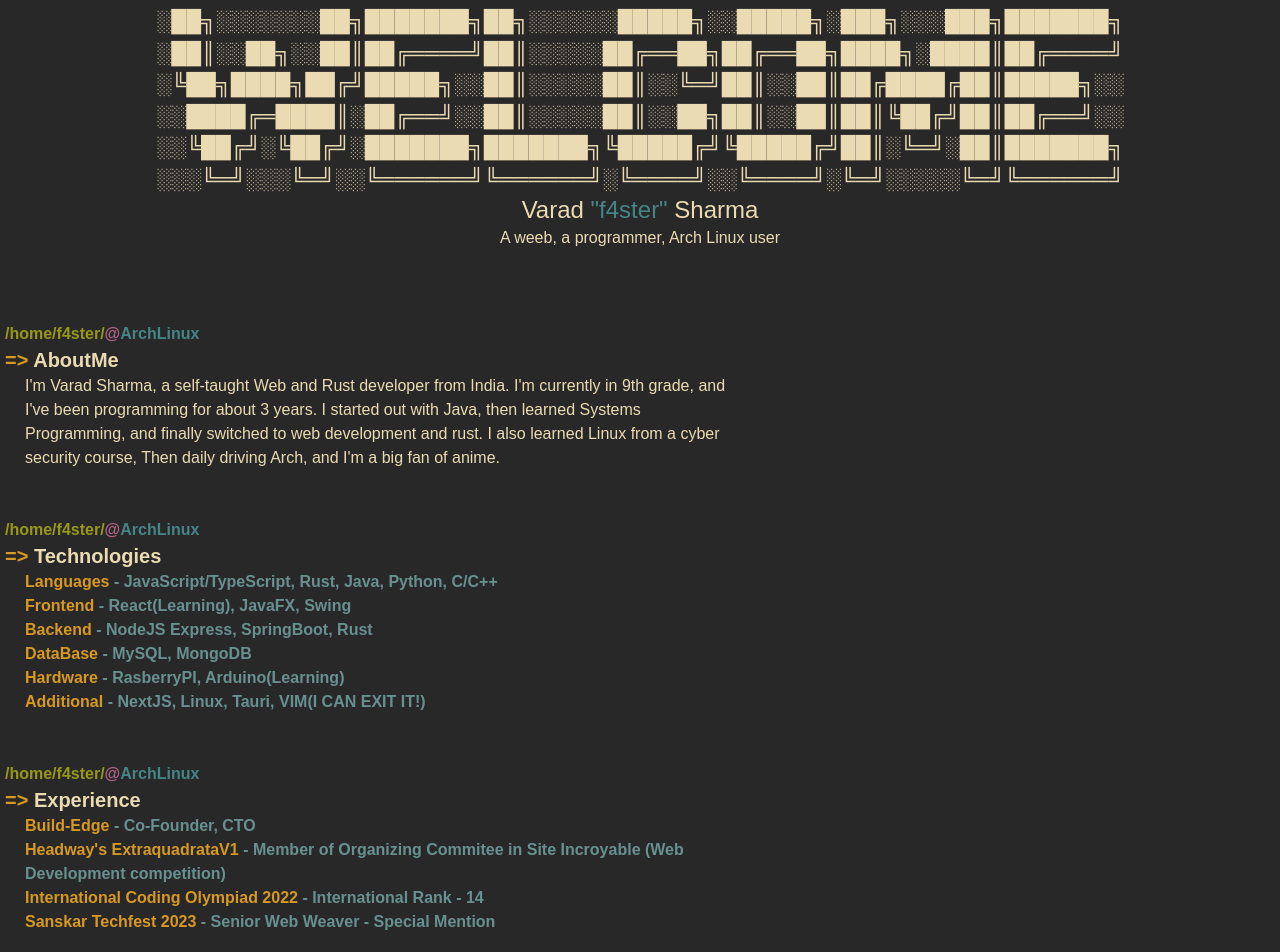
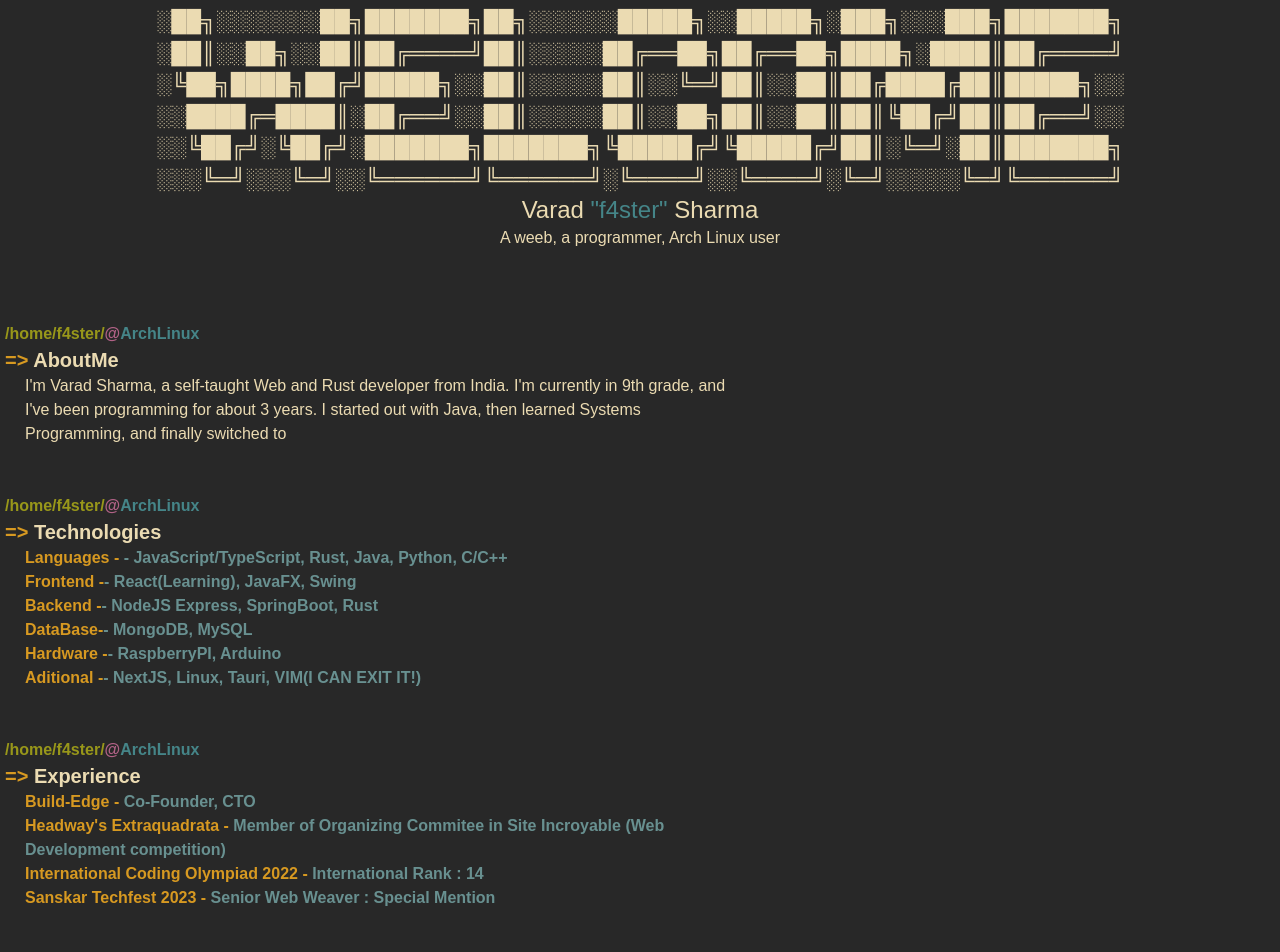
Before and after one commit to Varad-Codes/varadcodes, a React (Vite) app: page / in a window 1280 px wide. Shown: the top 952 px of the page. Built offline with nearby package versions, Linux system fonts and the light colour scheme.

Commit message:
Animated 50%

```diff
--- a/package.json
+++ b/package.json
@@ -15,7 +15,8 @@
     "@mui/icons-material": "^5.11.16",
     "@mui/material": "^5.13.0",
     "react": "^18.2.0",
-    "react-dom": "^18.2.0"
+    "react-dom": "^18.2.0",
+    "react-type-animation": "^3.1.0"
   },
   "devDependencies": {
     "@types/react": "^18.0.28",
--- a/src/components/AboutMe.jsx
+++ b/src/components/AboutMe.jsx
@@ -1,13 +1,23 @@
 /* eslint-disable react/no-unescaped-entities */
+import { TypeAnimation } from 'react-type-animation';
 import Prompt from "./ui/Prompt";
 
 const AboutMe = () => {
     return (
         <>
             <Prompt CMD={"AboutMe"} />
-            <p className="cmd-output">
-                I'm Varad Sharma, a self-taught Web and Rust developer from India. I'm currently in 9th grade, and I've been programming for about 3 years. I started out with Java, then learned Systems Programming, and finally switched to web development and rust. I also learned Linux from a cyber security course, Then daily driving Arch, and I'm a big fan of anime.
-            </p>
+            <TypeAnimation
+              sequence={[
+                  "I'm Varad Sharma, a self-taught Web and Rust developer from India. I'm currently in 9th grade, and I've been programming for about 3 years. I started out with Java, then learned Systems Programming, and finally switched to web development and rust. I also learned Linux from a cyber security course, Then daily driving Arch, and I'm a big fan of anime."
+
+              ]}
+              wrapper="p"
+              speed={75}
+              /* style={{ fontSize: '2em', display: 'inline-block' }} */
+              repeat={0}
+              cursor={false}
+              className="cmd-output"
+            />
             <br />
             <br />
         </>
--- a/src/components/Education.jsx
+++ b/src/components/Education.jsx
@@ -1,3 +1,4 @@
+import { TypeAnimation } from 'react-type-animation';
 import Prompt from "./ui/Prompt";
 
 const Education = () => {
@@ -5,11 +6,27 @@ const Education = () => {
         <>
             <Prompt CMD={"Education"} />
 
-            <div>
-                <h1 className="cmd-output">
-                    <p className="text-yellow font-bold">KG1 -{">"} Current(9th): <span className="text-cyan font-bold">Delhi Public School Kolar Road, Bhopal, Madhya Pradesh</span></p>
-                    {/* <p className="text/* -yellow font-bold">Playschool: <span className="text-cyan font-bold">Lovedale Preschool Bhopal, Madhya Pradesh</span></p> */}
-                </h1>
+            <div className="cmd-output">
+            <TypeAnimation
+              sequence={[
+                  "KG-1 -> Current: "
+              ]}
+              wrapper="span"
+              speed={50}
+              repeat={0}
+              cursor={false}
+              className="text-yellow"
+            />
+            <TypeAnimation
+              sequence={[
+                  " Delhi Public School Kolar Road Bhopal"
+              ]}
+              wrapper="span"
+              speed={50}
+              repeat={0}
+              cursor={false}
+              className="text-cyan"
+            />
             </div>
 
             <br />
--- a/src/components/Experience.jsx
+++ b/src/components/Experience.jsx
@@ -1,3 +1,4 @@
+import { TypeAnimation } from 'react-type-animation';
 import Prompt from './ui/Prompt';
 
 const Experience = () => {
@@ -5,11 +6,89 @@ const Experience = () => {
         <>
             <Prompt CMD={"Experience"}/>
             <ol className="cmd-output font-bold">
-                <li className='text-cyan'><span className='text-yellow'>Build-Edge</span> - Co-Founder, CTO</li>
-                <li className='text-cyan'><span className='text-yellow'>Headway&#39;s ExtraquadrataV1</span> - Member of Organizing Commitee in Site Incroyable (Web Development competition)</li>
-                <li className='text-cyan'><span className='text-yellow'>International Coding Olympiad 2022</span> - International Rank - 14</li>
-                <li className='text-cyan'><span className='text-yellow'>Sanskar Techfest 2023</span> - Senior Web Weaver - Special Mention</li>
-                {/* TODO : Add more web related projects */}
+            <TypeAnimation
+              sequence={[
+                  "Build-Edge - "
+              ]}
+              wrapper="span"
+              speed={50}
+              repeat={0}
+              cursor={false}
+              className="text-yellow"
+            />
+            <TypeAnimation
+              sequence={[
+                  " Co-Founder, CTO"
+              ]}
+              wrapper="span"
+              speed={50}
+              repeat={0}
+              cursor={false}
+              className="text-cyan"
+            />
+              <br/>
+            <TypeAnimation
+              sequence={[
+                  "Headway's Extraquadrata -"
+              ]}
+              wrapper="span"
+              speed={50}
+              repeat={0}
+              cursor={false}
+              className="text-yellow"
+            />
+            <TypeAnimation
+              sequence={[
+                  " Member of Organizing Commitee in Site Incroyable (Web Development competition)"
+              ]}
+              wrapper="span"
+              speed={50}
+              repeat={0}
+              cursor={false}
+              className="text-cyan"
+            />
+              <br/>
+            <TypeAnimation
+              sequence={[
+                  "International Coding Olympiad 2022 -"
+              ]}
+              wrapper="span"
+              speed={50}
+              repeat={0}
+              cursor={false}
+              className="text-yellow"
+            />
+            <TypeAnimation
+              sequence={[
+                  " International Rank : 14"
+              ]}
+              wrapper="span"
+              speed={50}
+              repeat={0}
+              cursor={false}
+              className="text-cyan"
+            />
+              <br/>
+            <TypeAnimation
+              sequence={[
+                  "Sanskar Techfest 2023 - "
+              ]}
+              wrapper="span"
+              speed={50}
+              repeat={0}
+              cursor={false}
+              className="text-yellow"
+            />
+            <TypeAnimation
+              sequence={[
+                  " Senior Web Weaver : Special Mention"
+              ]}
+              wrapper="span"
+              speed={50}
+              repeat={0}
+              cursor={false}
+              className="text-cyan"
+            />
             </ol>
             <br />
             <br />
--- a/src/components/TechStack.jsx
+++ b/src/components/TechStack.jsx
@@ -1,3 +1,5 @@
+import { TypeAnimation } from 'react-type-animation';
+
 import Prompt from "./ui/Prompt";
 
 const TechStack = () => {
@@ -5,12 +7,132 @@ const TechStack = () => {
         <>
             <Prompt CMD={"Technologies"} />
             <ol className="font-bold cmd-output">
-                <li><span className="text-yellow">Languages</span><span className="text-cyan"> - JavaScript/TypeScript, Rust, Java, Python, C/C++</span></li>
-                <li><span className="text-yellow">Frontend</span><span className="text-cyan"> - React(Learning), JavaFX, Swing</span></li>
-                <li><span className="text-yellow">Backend</span><span className="text-cyan"> - NodeJS Express, SpringBoot, Rust</span></li>
-                <li><span className="text-yellow">DataBase</span><span className="text-cyan"> - MySQL, MongoDB</span></li>
-                <li className="text-cyan"><span className="text-yellow">Hardware</span> - RasberryPI, Arduino(Learning)</li>
-                <li><span className="text-yellow">Additional</span><span className="text-cyan"> - NextJS, Linux, Tauri, VIM(I CAN EXIT IT!)</span></li>
+            <TypeAnimation
+              sequence={[
+                  "Languages - "
+              ]}
+              wrapper="span"
+              speed={50}
+              repeat={0}
+              cursor={false}
+              className="text-yellow"
+            />
+            <TypeAnimation
+              sequence={[
+                  "- JavaScript/TypeScript, Rust, Java, Python, C/C++ "
+              ]}
+              wrapper="span"
+              speed={50}
+              repeat={0}
+              cursor={false}
+              className="text-cyan"
+            />
+              <br/>
+            <TypeAnimation
+              sequence={[
+                  "Frontend -"
+              ]}
+              wrapper="span"
+              speed={50}
+              repeat={0}
+              cursor={false}
+              className="text-yellow"
+            />
+            <TypeAnimation
+              sequence={[
+                  "- React(Learning), JavaFX, Swing"
+              ]}
+              wrapper="span"
+              speed={50}
+              repeat={0}
+              cursor={false}
+              className="text-cyan"
+            />
+              <br/>
+            <TypeAnimation
+              sequence={[
+                  "Backend -"
+              ]}
+              wrapper="span"
+              speed={50}
+              repeat={0}
+              cursor={false}
+              className="text-yellow"
+            />
+            <TypeAnimation
+              sequence={[
+                  "- NodeJS Express, SpringBoot, Rust"
+              ]}
+              wrapper="span"
+              speed={50}
+              repeat={0}
+              cursor={false}
+              className="text-cyan"
+            />
+              <br/>
+            <TypeAnimation
+              sequence={[
+                  "DataBase-"
+              ]}
+              wrapper="span"
+              speed={50}
+              repeat={0}
+              cursor={false}
+              className="text-yellow"
+            />
+            <TypeAnimation
+              sequence={[
+                  "- MongoDB, MySQL"
+              ]}
+              wrapper="span"
+              speed={50}
+              repeat={0}
+              cursor={false}
+              className="text-cyan"
+            />
+              <br/>
+            <TypeAnimation
+              sequence={[
+                  "Hardware -"
+              ]}
+              wrapper="span"
+              speed={50}
+              repeat={0}
+              cursor={false}
+              className="text-yellow"
+            />
+            <TypeAnimation
+              sequence={[
+                  "- RaspberryPI, Arduino "
+              ]}
+              wrapper="span"
+              speed={50}
+              repeat={0}
+              cursor={false}
+              className="text-cyan"
+            />
+              <br/>
+            <TypeAnimation
+              sequence={[
+                  "Aditional -"
+              ]}
+              wrapper="span"
+              speed={50}
+              repeat={0}
+              cursor={false}
+              className="text-yellow"
+            />
+            <TypeAnimation
+              sequence={[
+                  "- NextJS, Linux, Tauri, VIM(I CAN EXIT IT!)"
+              ]}
+              wrapper="span"
+              speed={50}
+              repeat={0}
+              cursor={false}
+              className="text-cyan"
+            />
+            <br/>
             </ol>
             <br />
             <br />
--- a/src/index.css
+++ b/src/index.css
@@ -21,8 +21,14 @@ html{
 	padding-right: 30px;
 	padding-left: 20px;
 	text-decoration: none;
+}
+.cmd-output::before{
+	display: hidden;
+}
+.cmd-output::after{
+	display: block;
+}
 
-}
 @media only screen and (max-width: 730px) {
 	[class=cmd-output] {
 		margin-right: 0%;
```
Also changed, not shown: 1 other file (tests, documents, lock files or other folders).
